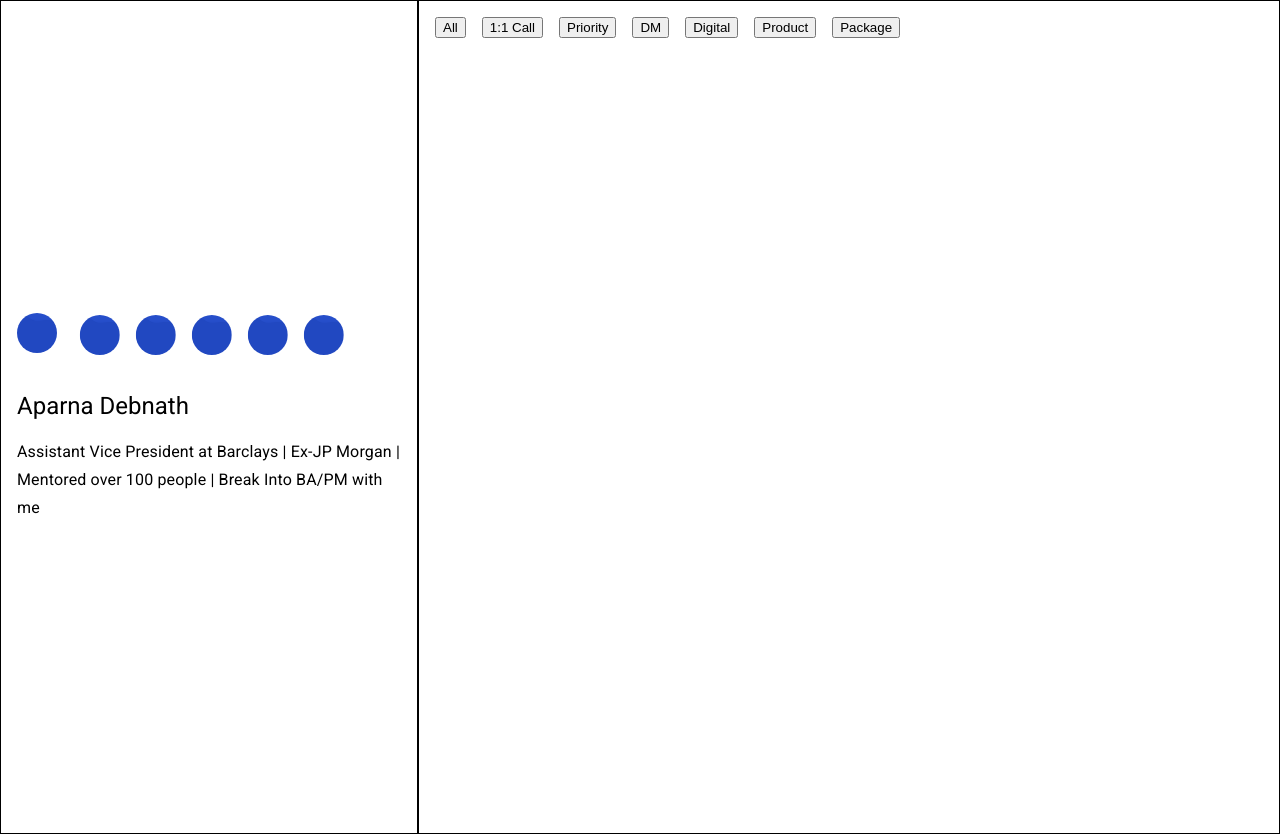
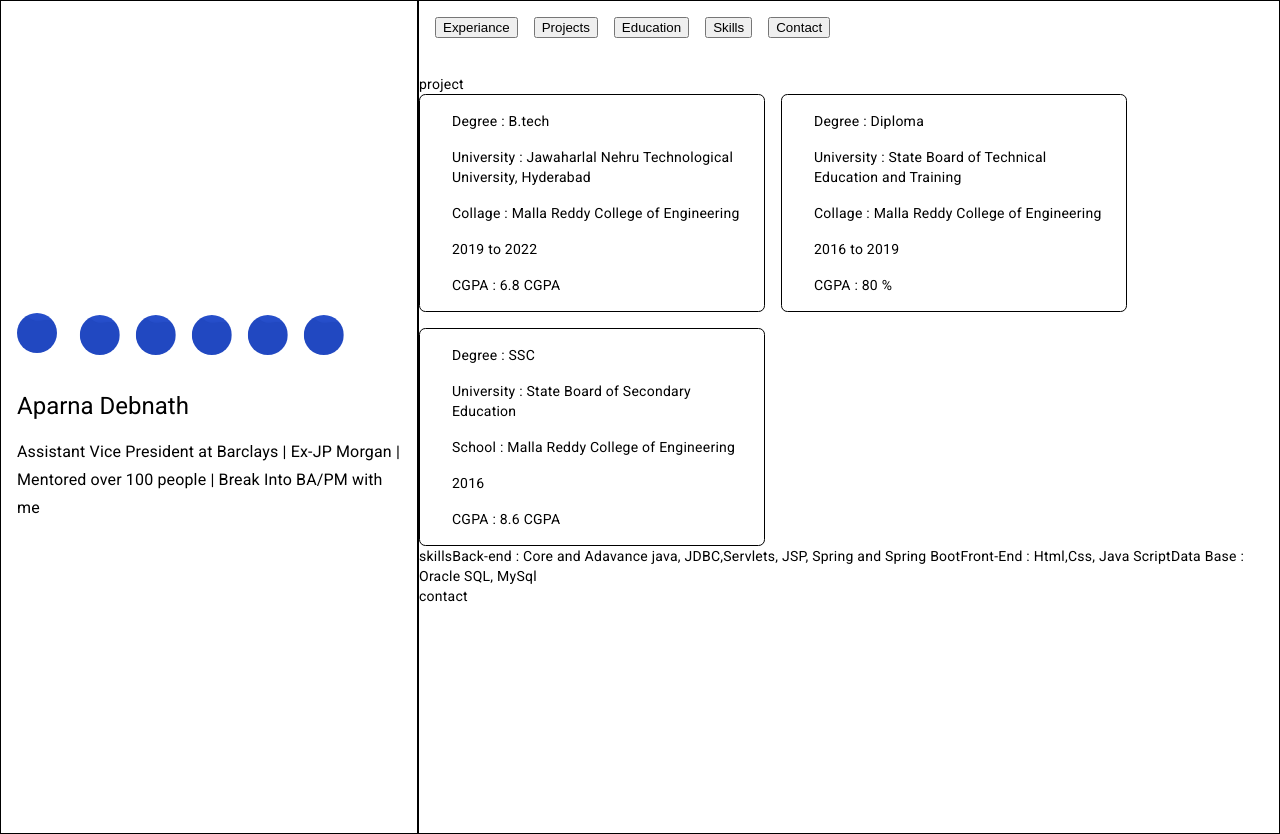
Before and after one commit to MOODANILCHOWHAN/party_management, an Angular app: page / in a window 1280 px wide. Built offline with nearby package versions, Linux system fonts and the light colour scheme.

Commit message:
added experiance

```diff
--- a/src/app/porfolio/one/one.component.css
+++ b/src/app/porfolio/one/one.component.css
@@ -55,3 +55,23 @@
     gap: 1rem;
     padding: 1rem;
 }
+.edu{
+    display: flex;
+    flex-wrap: wrap;
+    gap: 1rem;
+}
+.edu-div{
+    width: 40%;
+    border: 1px solid black;
+    border-radius: 0.4rem;
+    display: flex;
+    align-items: center;
+    gap: 1rem;
+}
+
+.edu-div div:nth-child(2){
+    display: flex;
+   padding: 1rem;
+    gap: 1rem;
+    flex-direction: column;
+}
--- a/src/app/porfolio/one/one.component.html
+++ b/src/app/porfolio/one/one.component.html
@@ -19,7 +19,45 @@
     </div>
     <div class="details">
         <div class="buttons-div">
-               <button *ngFor="let i of btns">{{i}}</button>
+               <button *ngFor="let i of btns" (click)="scrollToSection(i)">{{i}}</button>
+        </div>
+        <div #experiance>
+            <div>
+                <div>
+                    <img src="">
+                </div>
+                <div>
+                    <span></span>
+                    <span></span>
+                </div>
+            </div>
+        </div>
+        <div #project>
+            <span>project</span>
+        </div>
+        <div #education class="edu d-flex">
+
+                <div *ngFor="let edu of educations" class="edu-div ">
+                <div>
+
+                </div>
+                <div>
+                    <span> Degree : {{edu.degree}}</span>
+                    <span>University : {{edu.university}}</span>
+                    <span >{{edu.degree == 'SSC'?'School':'Collage'}} : {{edu.collage}}</span>
+                    <span>{{edu.year}}</span>
+                    <span>CGPA : {{edu.cgpa}}</span>
+                </div>
+            </div>
+        </div>
+        <div #skills>
+            <span>skills</span>
+            <span>Back-end : Core and Adavance java, JDBC,Servlets, JSP, Spring and Spring Boot</span>
+            <span>Front-End : Html,Css, Java Script</span>
+            <span>Data Base : Oracle SQL, MySql</span>
+        </div>
+        <div #contact>
+            <span>contact</span>
         </div>
     </div>
 </div>
--- a/src/app/porfolio/one/one.component.ts
+++ b/src/app/porfolio/one/one.component.ts
@@ -1,4 +1,4 @@
-import { Component } from '@angular/core';
+import { Component, ElementRef, ViewChild } from '@angular/core';
 
 @Component({
   selector: 'app-one',
@@ -6,6 +6,11 @@ import { Component } from '@angular/core';
   styleUrl: './one.component.css'
 })
 export class OneComponent {
+  @ViewChild('experiance') experianceSection!: ElementRef;
+  @ViewChild('project') projectSection!:ElementRef ;
+  @ViewChild('education') educationSection!:ElementRef;
+  @ViewChild('skills') skillsSection!:ElementRef;
+  @ViewChild('contact') contactSection !:ElementRef;
   images = [
     'assets/Dashboard Login.jpg',
     'assets/Dashboard Login.jpg',
@@ -15,11 +20,37 @@ export class OneComponent {
     'assets/Dashboard Login.jpg'
   ];
   btns=[
-    'All','1:1 Call','Priority', 'DM','Digital', 'Product','Package'
+    'Experiance','Projects','Education','Skills','Contact'
   ]
   currentIndex = 0;
   transformStyle = 'translateX(0)';
 
+  educations=[
+    {
+      degree:'B.tech',
+      university:'Jawaharlal Nehru Technological University, Hyderabad',
+      collage:'Malla Reddy College of Engineering',
+      strem:'Mechanical Engineering',
+      year:'2019 to 2022',
+      cgpa:'6.8 CGPA'
+    },
+    {
+      degree:'Diploma',
+      university:'State Board of Technical Education and Training',
+      collage:'Malla Reddy College of Engineering',
+      strem:'Mechanical Engineering',
+      year:'2016 to 2019',
+      cgpa:'80 %'
+    },
+    {
+      degree:'SSC',
+      university:'State Board of Secondary Education',
+      collage:'Malla Reddy College of Engineering',
+      strem:'General',
+      year:'2016',
+      cgpa:'8.6 CGPA'
+    }
+  ]
   ngOnInit(): void {
     this.startSlider();
   }
@@ -43,5 +74,28 @@ export class OneComponent {
     }, 3000);
   }
 
+  scrollToSection(i: string) {
+    switch (i) {
+      case '1:1 Call':
+        // Implement scrolling for '1:1 Call' here if needed
+        break;
+      case 'Experiance':
+        this.experianceSection.nativeElement.scrollIntoView({ behavior: 'smooth' });
+        break;
+      case 'Projects':
+        this.projectSection.nativeElement.scrollIntoView({ behavior: 'smooth' });
+        break;
+      case 'Education':
+        this.educationSection.nativeElement.scrollIntoView({ behavior: 'smooth' });
+        break;
+      case 'Skills':
+        this.skillsSection.nativeElement.scrollIntoView({ behavior: 'smooth' });
+        break;
+      case 'Contact':
+        this.contactSection.nativeElement.scrollIntoView({ behavior: 'smooth' });
+        break;
+    }
+  }
+
 
 }
```
